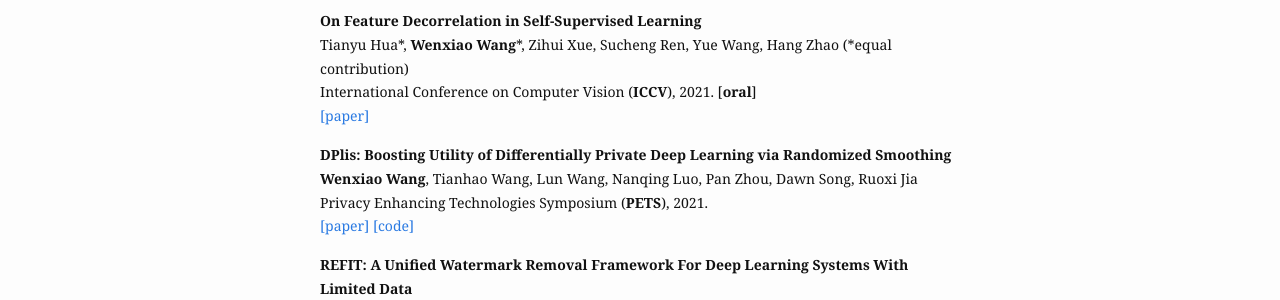
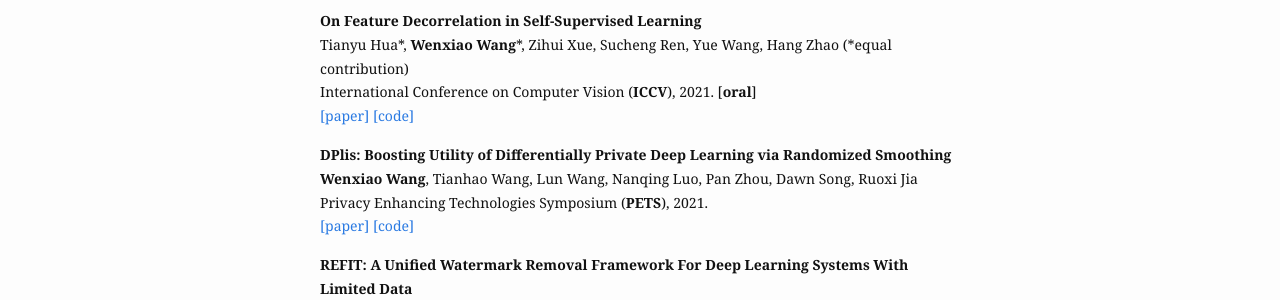
Before and after one commit to wangwenxiao/wangwenxiao.github.io, a Jekyll site: the page built from index.md, in a window 1280 px wide. Shown: the part 530-830 px from the top of the page. Built offline with Jekyll 4.4.1, drawn with Linux system fonts in a browser that asks for light colours.

Commit message:
Update index.md

```diff
--- a/index.md
+++ b/index.md
@@ -19,7 +19,7 @@
 **On Feature Decorrelation in Self-Supervised Learning**
 Tianyu Hua\*, **Wenxiao Wang**\*, Zihui Xue, Sucheng Ren, Yue Wang, Hang Zhao (\*equal contribution)
 International Conference on Computer Vision (**ICCV**), 2021. [**oral**]
-[[paper]](https://openaccess.thecvf.com/content/ICCV2021/html/Hua_On_Feature_Decorrelation_in_Self-Supervised_Learning_ICCV_2021_paper.html)
+[[paper]](https://openaccess.thecvf.com/content/ICCV2021/html/Hua_On_Feature_Decorrelation_in_Self-Supervised_Learning_ICCV_2021_paper.html) [[code]](https://github.com/PatrickHua/FeatureDecorrelationSSL)
 
 **DPlis: Boosting Utility of Differentially Private Deep Learning via Randomized Smoothing**
 **Wenxiao Wang**, Tianhao Wang, Lun Wang, Nanqing Luo, Pan Zhou, Dawn Song, Ruoxi Jia
```
